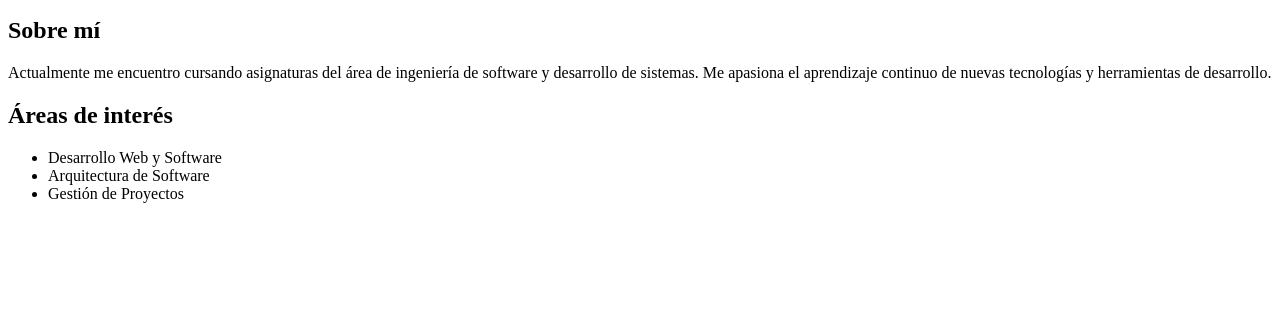
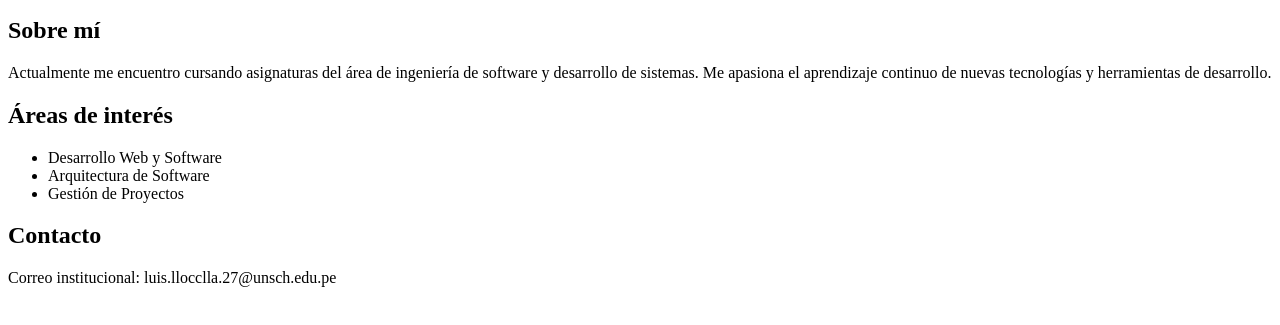
Before and after one commit to luisllocclla27-del/TallerGit, a plain HTML site: page index.html in a window 1280 px wide. Shown: the part 101-426 px from the top of the page. Drawn offline with Linux system fonts and the light colour scheme.

Commit message:
Commit 5: Agregando seccion de contacto

```diff
--- a/index.html
+++ b/index.html
@@ -18,5 +18,8 @@
         <li>Arquitectura de Software</li>
         <li>Gestión de Proyectos</li>
     </ul>
+
+    <h2>Contacto</h2>
+    <p>Correo institucional: luis.llocclla.27@unsch.edu.pe</p>
 </body>
 </html>
```
